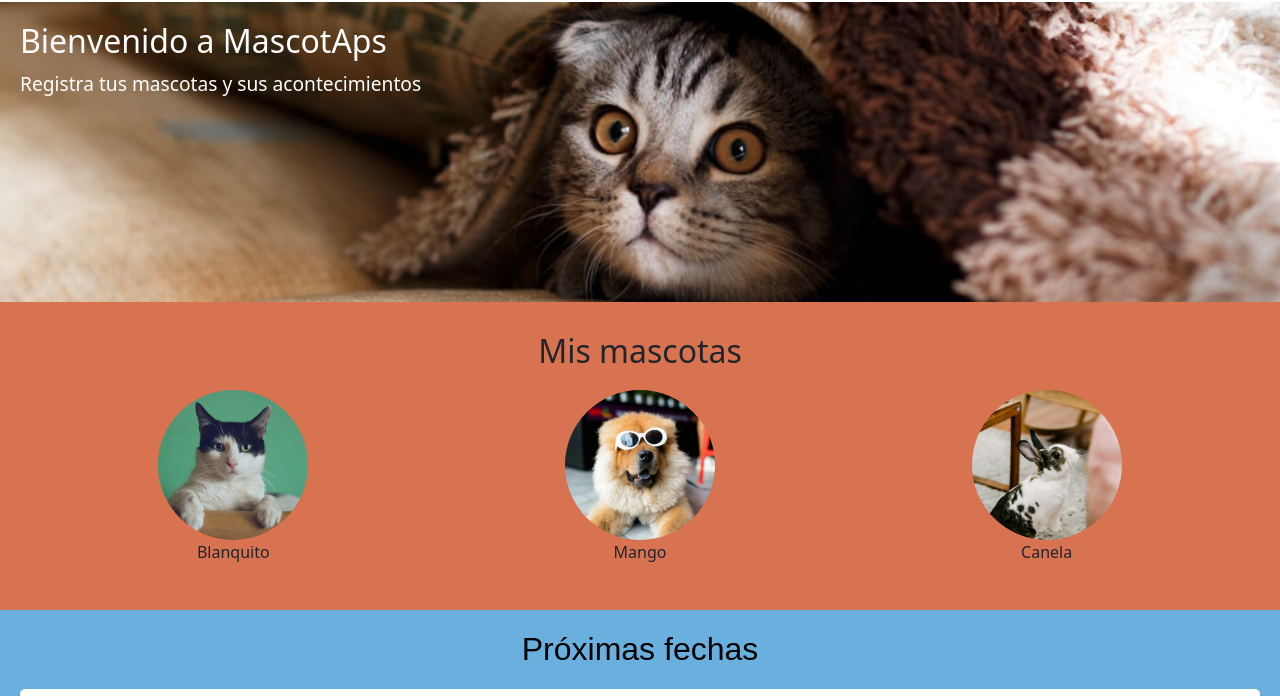
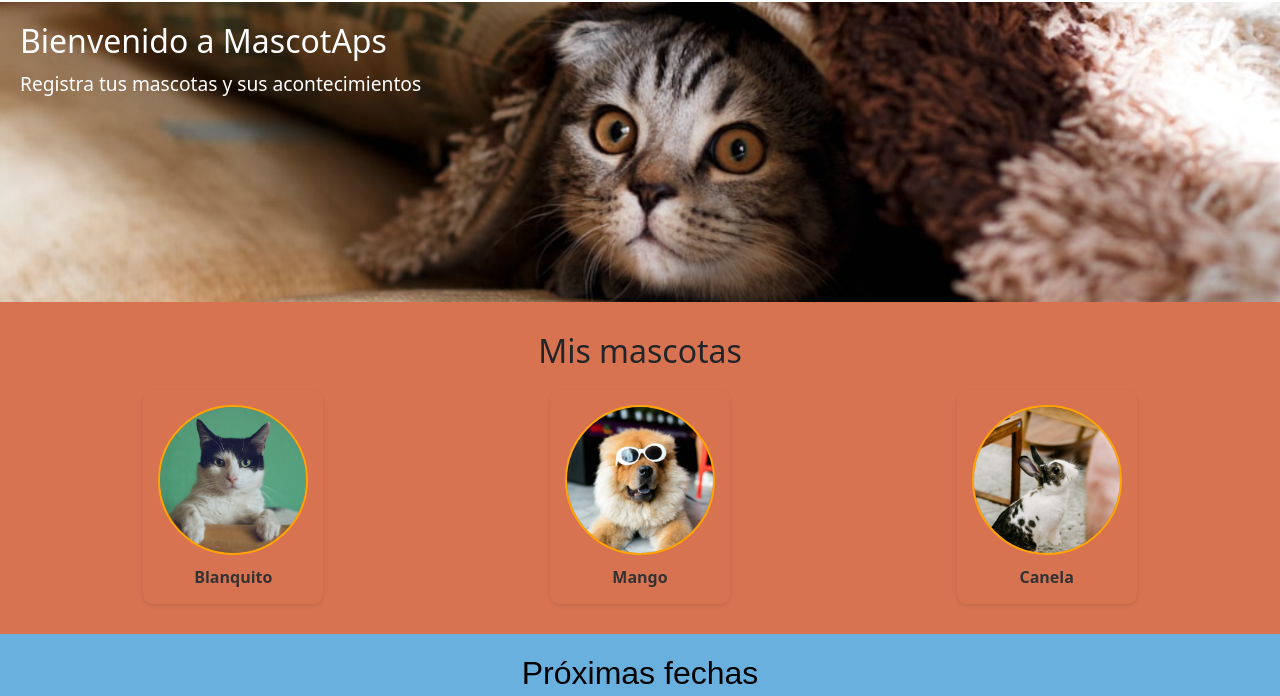
Before and after one commit to JuanPablo-github/ProyectoCHouse-Web, a website: page index.html in a window 1280 px wide. Shown: the part 68-764 px from the top of the page. Drawn offline with nearby package versions, Linux system fonts and the light colour scheme.

Commit message:
Agrego animacion de mascotas en index

```diff
--- a/scss/estilo.scss
+++ b/scss/estilo.scss
@@ -556,3 +556,48 @@
     .team-member p {
         margin: 5px 0;
     }
+
+
+// Animaciones
+
+    .mascota:hover {
+      transform: scale(1.1); /* Aumenta ligeramente el tamaño */
+      box-shadow: 0 4px 8px rgba(0, 0, 0, 0.2); /* Añade sombra */
+  }
+
+  @keyframes fadeIn {
+      from {
+          opacity: 0;
+          transform: translateY(20px);
+      }
+      to {
+          opacity: 1;
+          transform: translateY(0);
+      }
+  }
+
+  .mascota img {
+    width: 100px;
+    height: 100px;
+    object-fit: cover;
+    border-radius: 50%;
+    margin-bottom: 10px;
+    border: 2px solid orange;
+}
+
+.mascota p {
+    margin: 0;
+    font-size: 1rem;
+    font-weight: bold;
+    color: #333;
+}
+
+.mascota {
+  background: $primary-color;
+  border-radius: 10px;
+  box-shadow: 0 2px 4px rgba(0, 0, 0, 0.1);
+  text-align: center;
+  padding: 15px;
+  transition: transform 0.3s ease, box-shadow 0.3s ease;
+  animation: fadeIn 1s ease-out; /* Animación de entrada */
+}
```
Also changed, not shown: css/estilo.css, 1 other file.
